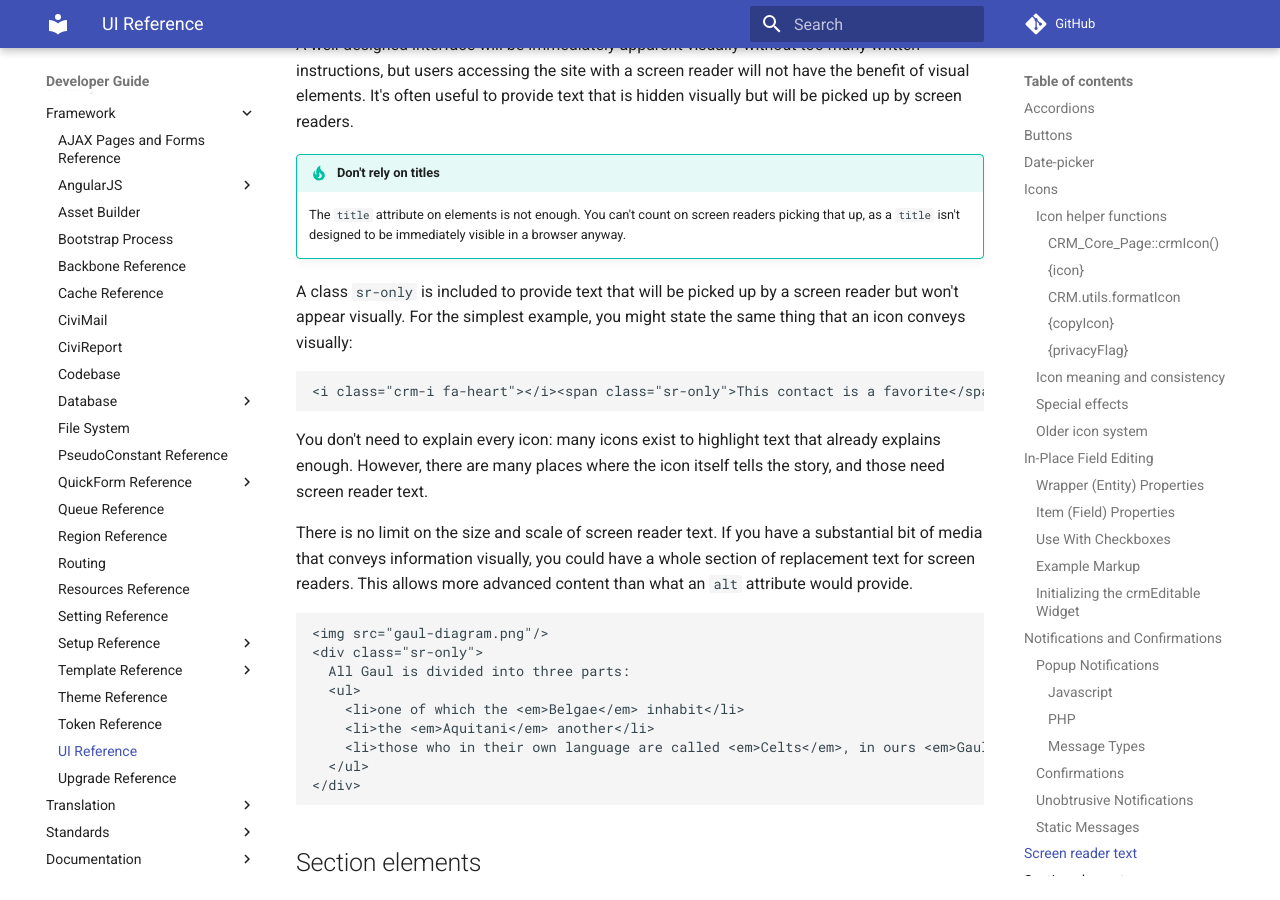
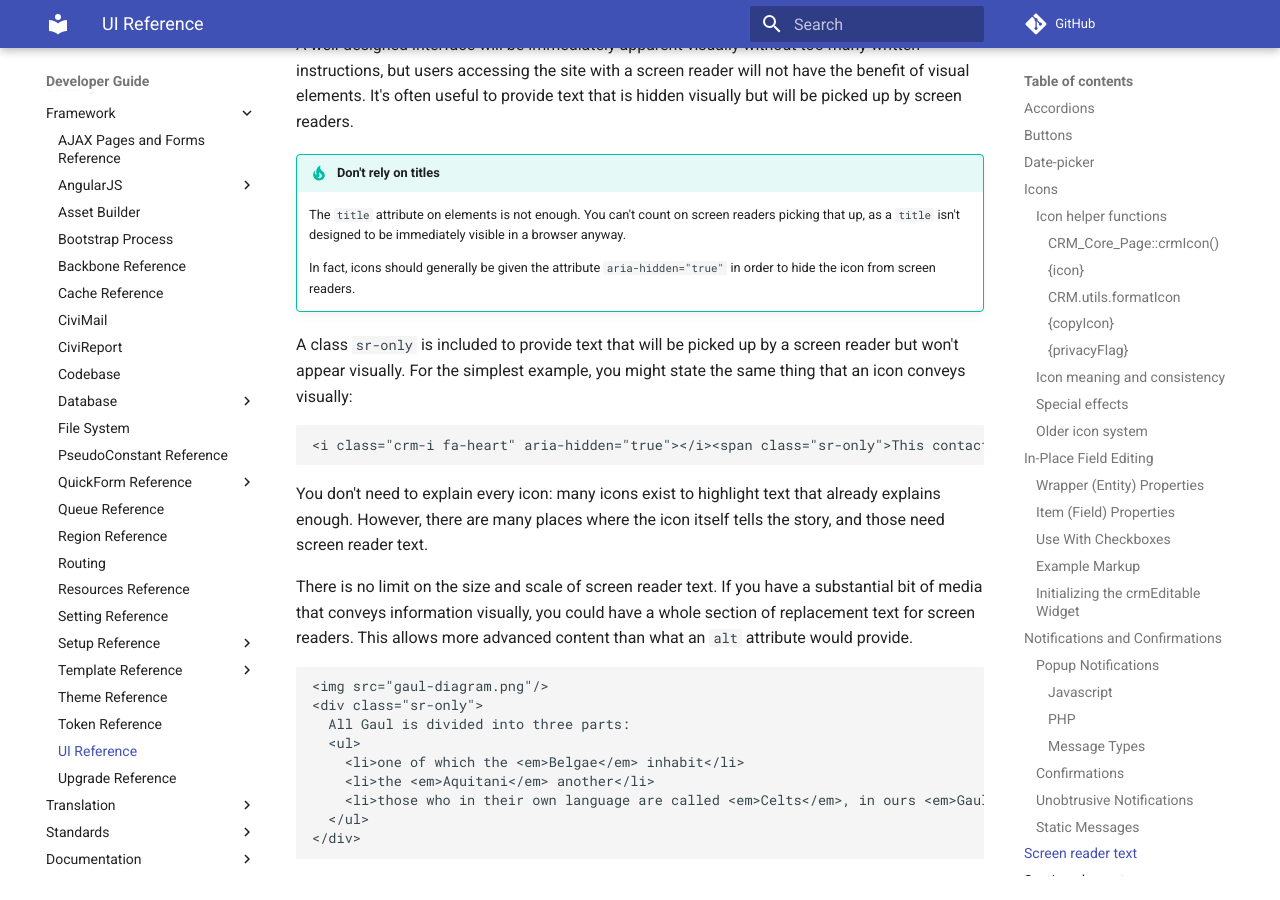
Before and after one commit to civicrm/civicrm-dev-docs, an MkDocs documentation site: the page built from docs/framework/ui.md, in a window 1280 px wide and 900 px high, scrolled down 17908 px. Built offline with MkDocs 1.6.1 and Material for MkDocs 9.7.7, drawn with Linux system fonts in a browser that asks for light colours; comment, search, counter and statistics services are not loaded.

Commit message:
UI framework - icons: added aria-hidden

````diff
--- a/docs/framework/ui.md
+++ b/docs/framework/ui.md
@@ -187,7 +187,7 @@ For example, to insert a [bullhorn icon](http://fortawesome.github.io/Font-Aweso
 use the following:
 
 ```html
-<div><i class="crm-i fa-bullhorn"></i>Create new announcement</div>
+<div><i class="crm-i fa-bullhorn" aria-hidden="true"></i>Create new announcement</div>
 ```
 
 See the [Screen reader text](#screen-reader-text) section below for including text necessary to convey information that icons otherwise indicate visually.  Not all icons need screen reader text, but an icon on its own might be visually efficient but require verbal explanation for visually-impaired users.
@@ -627,10 +627,12 @@ A well-designed interface will be immediately apparent visually without too many
 
     The `title` attribute on elements is not enough.  You can't count on screen readers picking that up, as a `title` isn't designed to be immediately visible in a browser anyway.
 
+    In fact, icons should generally be given the attribute `aria-hidden="true"` in order to hide the icon from screen readers.
+
 A class `sr-only` is included to provide text that will be picked up by a screen reader but won't appear visually.  For the simplest example, you might state the same thing that an icon conveys visually:
 
 ```html
-<i class="crm-i fa-heart"></i><span class="sr-only">This contact is a favorite</span>
+<i class="crm-i fa-heart" aria-hidden="true"></i><span class="sr-only">This contact is a favorite</span>
 ```
 
 You don't need to explain every icon: many icons exist to highlight text that already explains enough.  However, there are many places where the icon itself tells the story, and those need screen reader text.
````
